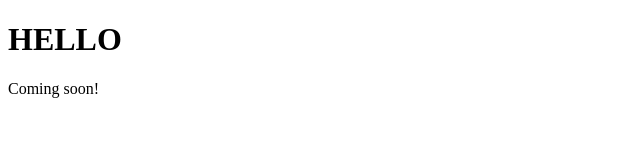
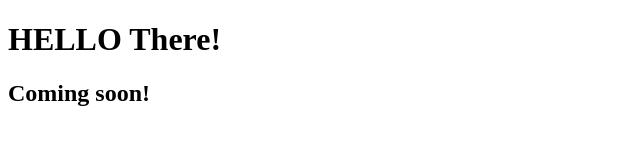
Before and after one commit to amritgiri/portfolio, a plain HTML site: page index.html in a window 1280 px wide. Shown: the whole page, without its empty margins (0-640 px from the left). Drawn offline with Linux system fonts and the light colour scheme.

Commit message:
Update index.html

```diff
--- a/index.html
+++ b/index.html
@@ -1,7 +1,8 @@
 <!doctype html>
 <html>
+  <head><meta char = "UTF-8"></head>
   <body>
-    <h1> HELLO</h1>
-    <p>Coming soon!</p>
+    <h1> HELLO There!</h1>
+    <p><h2>Coming soon!</h2></p>
   </body>
 </html>
```
